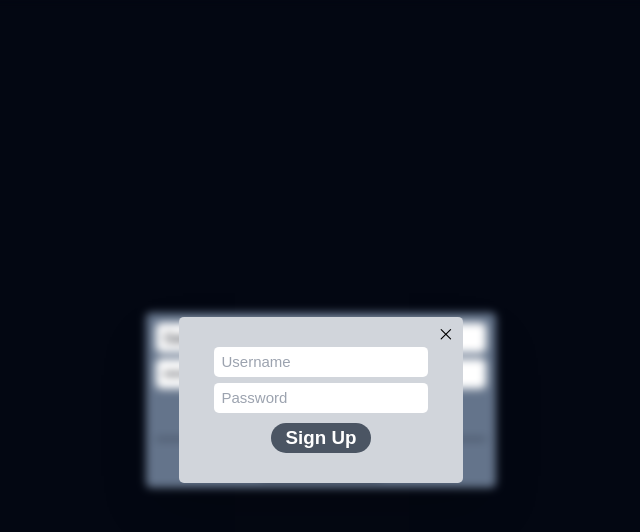
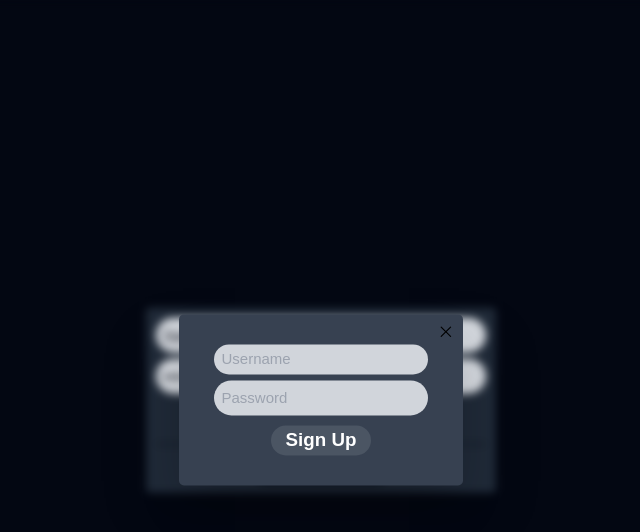
Before and after one commit to lucasfsn/pig-game, a React (Create React App) app in the folder client/: page /login in a window 1280 px wide. Both pictures are taken after typing "Sample", "Sample123" into the empty fields and a click on the button "Create account". Shown: the top 532 px of the page, without its empty margins (319-959 px from the left). Built offline with nearby package versions, Linux system fonts and the light colour scheme; no server answers.

Commit message:
:lipstick: Update UI styles in GamePanel, Modal, Login, LoginForm, and SignUpForm

```diff
--- a/client/src/components/game/GamePanel.jsx
+++ b/client/src/components/game/GamePanel.jsx
@@ -31,7 +31,9 @@ function GamePanel({ game }) {
               <p className="text-3xl">CURRENT: 5</p>
             </>
           ) : (
-            <p>Waiting...</p>
+            <p className="flex">
+              Waiting <span class="loader"></span>
+            </p>
           )}
         </div>
       </div>
--- a/client/src/components/ui/Modal.jsx
+++ b/client/src/components/ui/Modal.jsx
@@ -35,7 +35,7 @@ function Window({ children, name }) {
     <div className="fixed top-0 left-0 w-full h-screen backdrop-blur-sm z-50 transition-all">
       <div
         ref={ref}
-        className="fixed top-1/2 left-1/2 -translate-x-1/2 -translate-y-1/2 bg-gray-300 rounded-lg py-12 px-14 transition-all"
+        className="fixed top-1/2 left-1/2 -translate-x-1/2 -translate-y-1/2 bg-gray-700 shadow-2xl rounded-lg py-12 px-14 transition-all"
       >
         <button
           onClick={close}
--- a/client/src/components/user/Login.jsx
+++ b/client/src/components/user/Login.jsx
@@ -5,7 +5,7 @@ import SignUpForm from './SignUpForm.jsx';
 function Login() {
   return (
     <div className="w-full h-screen bg-gray-950 relative">
-      <div className="absolute top-1/2 left-1/2 -translate-x-1/2 -translate-y-1/2 flex flex-col justify-center items-center shadow-2xl bg-slate-500 rounded-lg p-4 text-gray-950 w-[350px] gap-4">
+      <div className="absolute top-1/2 left-1/2 -translate-x-1/2 -translate-y-1/2 flex flex-col justify-center items-center shadow-2xl bg-gray-800 rounded-md p-4 text-gray-950 w-[350px] gap-4">
         <LoginForm />
         <Modal>
           <Modal.Open opens="signup">
--- a/client/src/components/user/LoginForm.jsx
+++ b/client/src/components/user/LoginForm.jsx
@@ -37,7 +37,7 @@ function LoginForm() {
         <input
           type="text"
           placeholder="Username"
-          className={`rounded-lg px-3 py-2 focus:outline-none text-2xl ${
+          className={`rounded-full p-3 focus:outline-none bg-gray-300 text-2xl ${
             formik.touched.username && formik.errors.username
               ? 'border-red-300 border'
               : ''
@@ -50,7 +50,7 @@ function LoginForm() {
         <input
           type="password"
           placeholder="Password"
-          className={`rounded-lg px-3 py-2 focus:outline-none text-2xl ${
+          className={`rounded-full p-3 focus:outline-none bg-gray-300 text-2xl ${
             formik.touched.password && formik.errors.password
               ? 'border-red-300 border'
               : ''
--- a/client/src/components/user/SignUpForm.jsx
+++ b/client/src/components/user/SignUpForm.jsx
@@ -34,7 +34,7 @@ function SignUpForm() {
         <input
           type="text"
           placeholder="Username"
-          className={`rounded-lg px-3 py-2 focus:outline-none text-2xl ${
+          className={`rounded-full p-3 bg-gray-300 py-2 focus:outline-none text-2xl ${
             formik.touched.username && formik.errors.username
               ? 'border-red-700 border'
               : ''
@@ -47,7 +47,7 @@ function SignUpForm() {
         <input
           type="password"
           placeholder="Password"
-          className={`rounded-lg px-3 py-2 focus:outline-none text-2xl ${
+          className={`rounded-full p-3 bg-gray-300 focus:outline-none text-2xl ${
             formik.touched.password && formik.errors.password
               ? 'border-red-700 border'
               : ''
--- a/client/src/index.css
+++ b/client/src/index.css
@@ -60,3 +60,42 @@ button {
     transform: rotate(1turn);
   }
 }
+
+.loader {
+  width: 5px;
+  height: 5px;
+  border-radius: 50%;
+  display: block;
+  margin: 20px;
+  position: relative;
+  color: #fff;
+  box-sizing: border-box;
+  animation: animloader 1s linear infinite alternate;
+}
+
+@keyframes animloader {
+  0% {
+    box-shadow:
+      -15px -3px,
+      -5px 3px,
+      5px -3px;
+  }
+  33% {
+    box-shadow:
+      -15px 3px,
+      -5px -3px,
+      5px 3px;
+  }
+  66% {
+    box-shadow:
+      -15px -3px,
+      -5px 3px,
+      5px -3px;
+  }
+  100% {
+    box-shadow:
+      -15px 3px,
+      -5px -3px,
+      5px 3px;
+  }
+}
```
